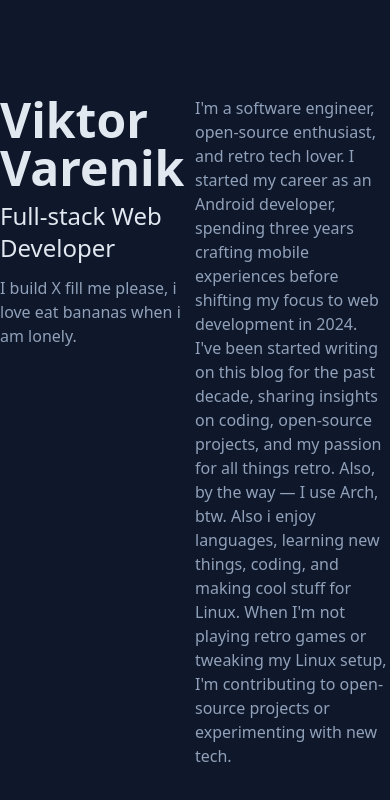
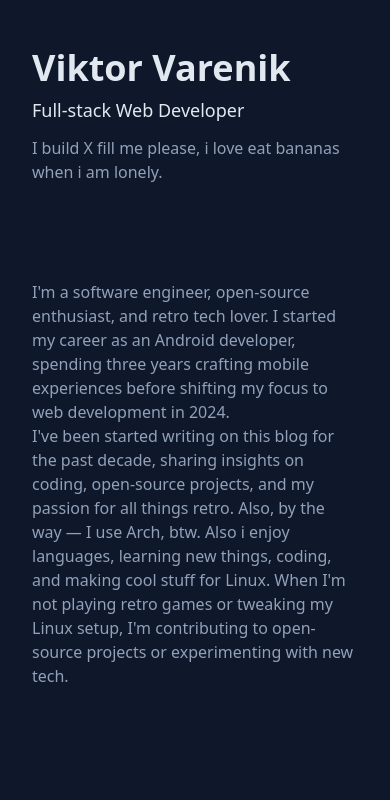
Before and after one commit to kotleni/kotleni.github.io, a Next.js app: page / in a window 390 px wide. Shown: the top 800 px of the page. Built offline with nearby package versions, Linux system fonts and the light colour scheme.

Commit message:
feat: adopted base ui for mobile first

```diff
--- a/src/app/page.tsx
+++ b/src/app/page.tsx
@@ -2,11 +2,14 @@ import Link from 'next/link';
 
 function LeftSide() {
     return (
-        <div className="w-full h-full pt-24">
-            <Link href="/" className="text-5xl font-bold text-slate-200">
+        <div className="w-full md:h-full pt-4 md:pt-24">
+            <Link
+                href="/"
+                className="text-4xl md:text-5xl font-bold text-slate-200"
+            >
                 Viktor Varenik
             </Link>
-            <h2 className="text-2xl font-medium mt-2 text-slate-200">
+            <h2 className="text-lg md:text-2xl font-medium mt-2 text-slate-200">
                 Full-stack Web Developer
             </h2>
             <p className="mt-3 leading-normal">
@@ -18,7 +21,7 @@ function LeftSide() {
 
 function RightSide() {
     return (
-        <div className="w-full h-full pt-24">
+        <div className="w-full md:h-full pt-24">
             <p>
                 I'm a software engineer, open-source enthusiast, and retro tech
                 lover. I started my career as an Android developer, spending
@@ -40,8 +43,8 @@ function RightSide() {
 
 export default function Home() {
     return (
-        <div className="w-screen h-screen flex justify-center text-slate-400">
-            <div className="container xl:max-w-300 flex flex-row">
+        <div className="w-screen md:h-screen flex justify-center text-slate-400 p-8">
+            <div className="md:container xl:max-w-300 md:flex md:flex-row">
                 <LeftSide />
                 <RightSide />
             </div>
```
